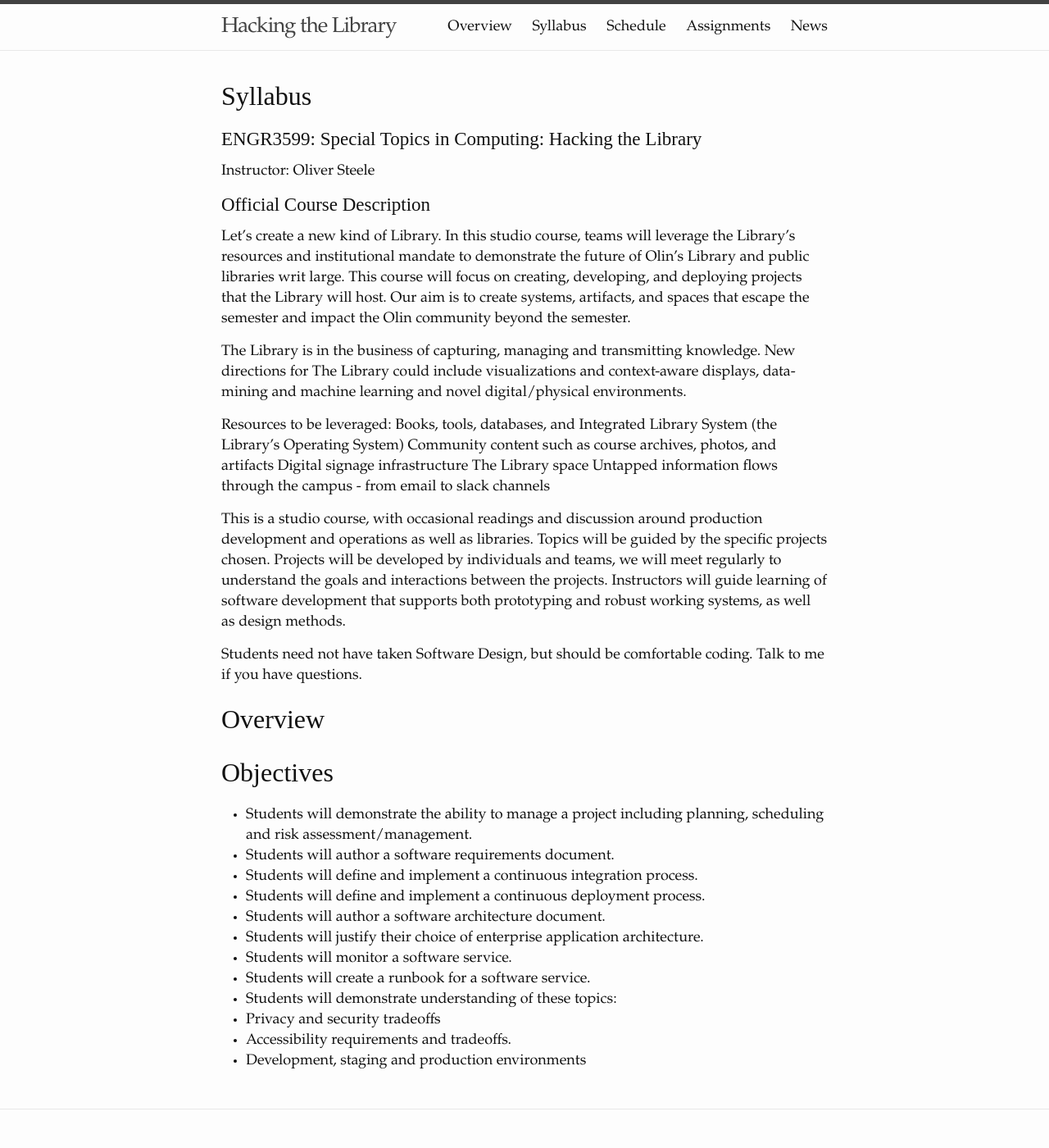
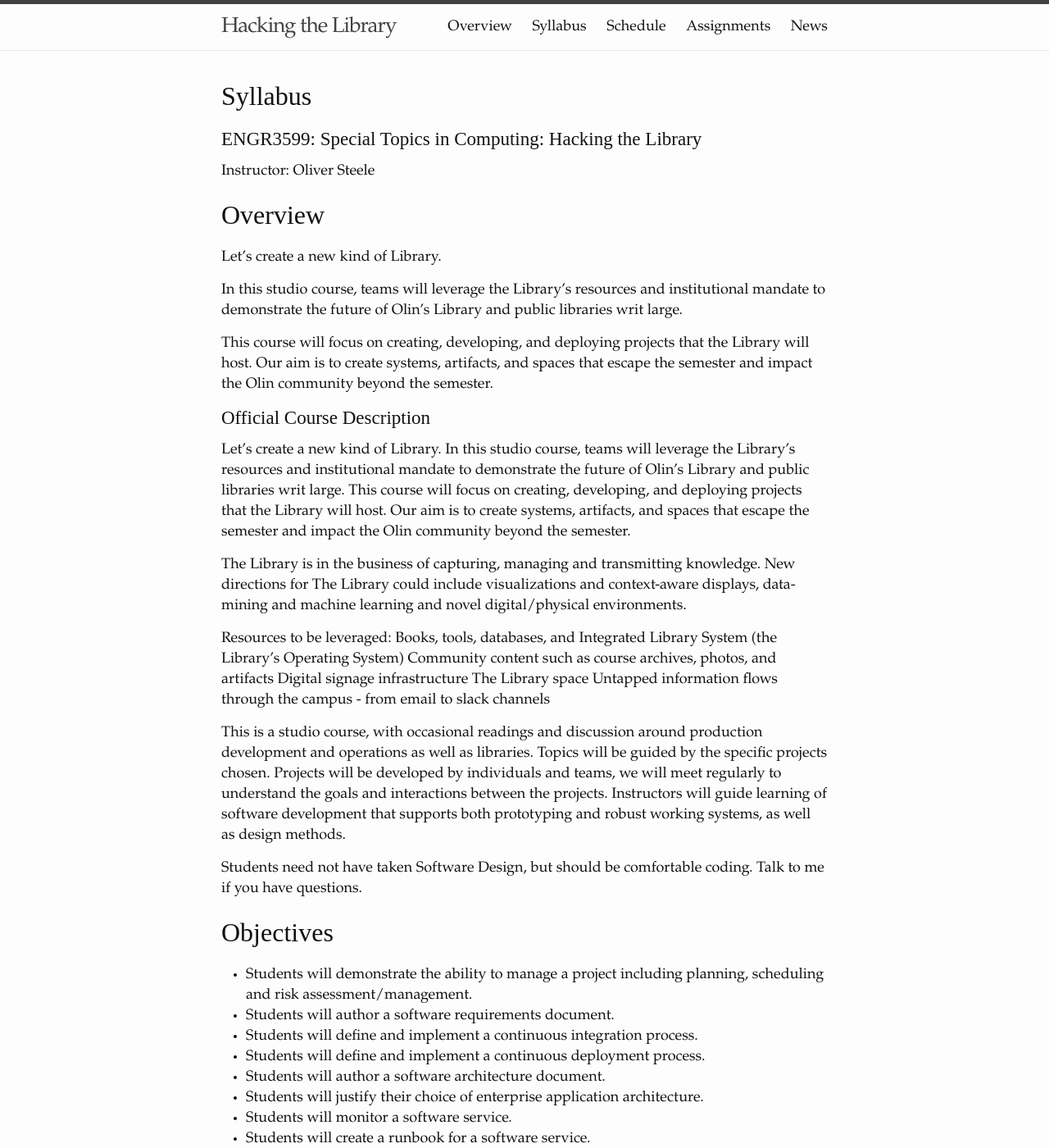
Before and after one commit to osteele/hackingthelibrary.org, a Jekyll site: the page built from syllabus.md, in a window 1280 px wide and 1400 px high. Shown: the whole window at 82% size. Built offline with Jekyll 4.4.1, drawn with Linux system fonts in a browser that asks for light colours.

```diff
--- a/syllabus.md
+++ b/syllabus.md
@@ -8,6 +8,13 @@ xpermalink: /syllabus/
 ### {{ site.course.number }}: {{ site.course.title }}
 Instructor: {{ site.course.instructor }}
 
+## Overview
+
+Let’s create a new kind of Library.
+
+In this studio course, teams will leverage the Library’s resources and institutional mandate to demonstrate the future of Olin’s Library and public libraries writ large.
+
+This course will focus on creating, developing, and deploying projects that the Library will host. Our aim is to create systems, artifacts, and spaces that escape the semester and impact the Olin community beyond the semester.
 
 ### Official Course Description
 
```
Also changed, not shown: other parts of syllabus.md (+0 -2 lines), index.md (+6 -0 lines).
